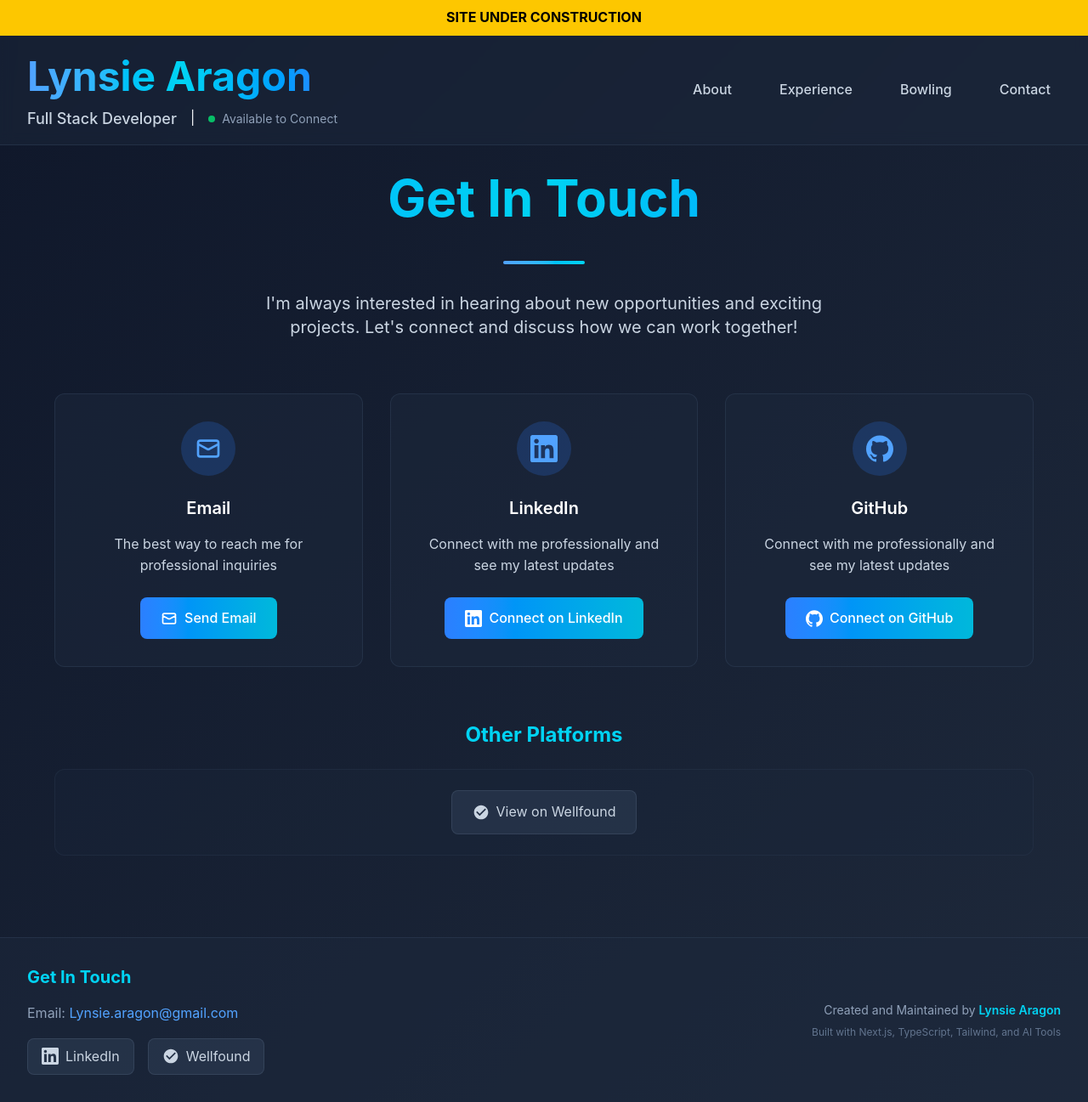
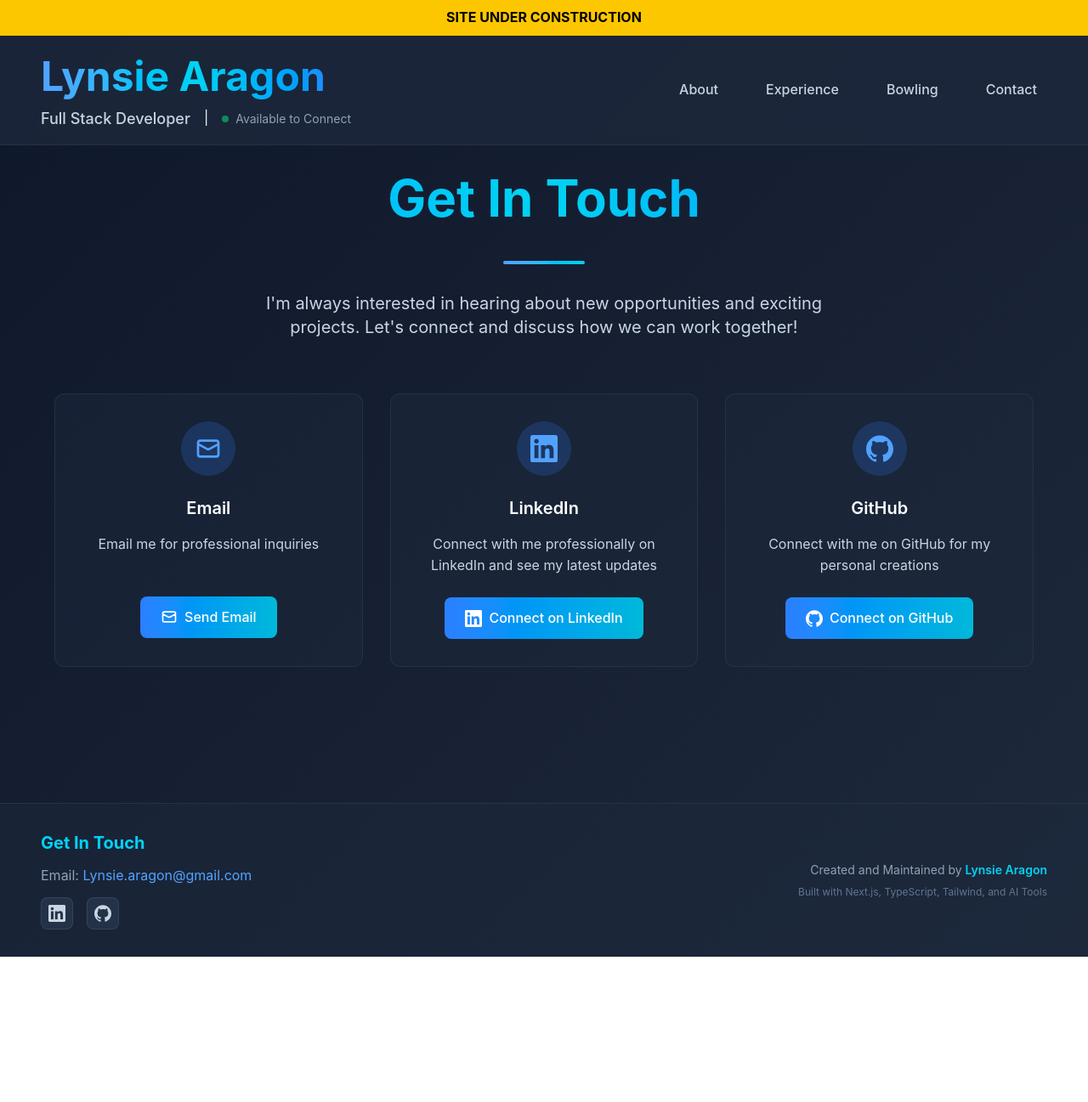
Before and after one commit to Lynsiearagon/lynsie-aragon-portfolio, a Next.js app: page /contact in a window 1280 px wide. Shown: the whole page at 85% size. After the commit the page ends 1126 px from the top, so only its background shows below. Built offline with nearby package versions, Linux system fonts and the light colour scheme.

Commit message:
Update footer

```diff
--- a/src/app/bowling/page.tsx
+++ b/src/app/bowling/page.tsx
@@ -152,7 +152,7 @@ export default function BowlingPage() {
       {/* Story Section */}
       <section className="mt-16 mb-12">
         <div
-          className="bg-slate-800 rounded-xl p-12 border border-slate-700 bg-cover bg-center bg-no-repeat relative"
+          className="bg-slate-800 rounded-xl p-8 p-16 border border-slate-700 bg-cover bg-center bg-no-repeat relative"
           style={{
             backgroundImage: "url('/photos/bowling-alley-carpet.jfif')",
           }}
@@ -214,7 +214,7 @@ export default function BowlingPage() {
         </h2>
         <div className="grid md:grid-cols-2 gap-6">
           <div
-            className="bg-slate-800 rounded-xl p-8 border border-slate-700 text-center hover:border-blue-400 transition-all duration-300 bg-cover bg-center bg-no-repeat relative"
+            className="bg-slate-800 rounded-xl p-8 lg:p-16 border border-slate-700 text-center hover:border-blue-400 transition-all duration-300 bg-cover bg-center bg-no-repeat relative"
             style={{
               backgroundImage: "url('/photos/bowling-alley-carpet.jfif')",
             }}
@@ -226,15 +226,15 @@ export default function BowlingPage() {
                   Aim For the Arrows
                 </span>
               </div>
-              <p className="text-lg font-semibold text-white mb-2">
+              <p className="text-lg font-semibold text-white mb-2 text-start">
                 Don&apos;t aim for the pins, aim for the arrows on the lane.
                 It&apos;s easier to hit a target that&apos;s closer than one
-                that&apos;s far away!
+                that&apos;s far away.
               </p>
             </div>
           </div>
           <div
-            className="bg-slate-800 rounded-xl p-8 border border-slate-700 text-center hover:border-blue-400 transition-all duration-300 bg-cover bg-center bg-no-repeat relative"
+            className="bg-slate-800 rounded-xl p-8 lg:p-16 border border-slate-700 text-center hover:border-blue-400 transition-all duration-300 bg-cover bg-center bg-no-repeat relative"
             style={{
               backgroundImage: "url('/photos/bowling-alley-carpet.jfif')",
             }}
@@ -246,7 +246,7 @@ export default function BowlingPage() {
                   Follow Through
                 </span>
               </div>
-              <p className="text-lg font-semibold text-white mb-2">
+              <p className="text-lg font-semibold text-white mb-2 text-start">
                 After releasing the ball, continue moving your arm upward above
                 your head; this helps increase power and accuracy.
               </p>
--- a/src/app/contact/page.tsx
+++ b/src/app/contact/page.tsx
@@ -37,8 +37,8 @@ export default function ContactPage() {
               </svg>
             </div>
             <h3 className="text-xl font-semibold text-white mb-4">Email</h3>
-            <p className="text-slate-300 mb-6">
-              The best way to reach me for professional inquiries
+            <p className="text-slate-300 mb-6 h-12.5">
+              Email me for professional inquiries
             </p>
             <a
               href="mailto:Lynsie.aragon@gmail.com"
@@ -76,7 +76,8 @@ export default function ContactPage() {
             </div>
             <h3 className="text-xl font-semibold text-white mb-4">LinkedIn</h3>
             <p className="text-slate-300 mb-6">
-              Connect with me professionally and see my latest updates
+              Connect with me professionally on LinkedIn and see my latest
+              updates
             </p>
             <Link
               href="https://www.linkedin.com/in/lynsie-aragon-dev/"
@@ -110,7 +111,7 @@ export default function ContactPage() {
             </div>
             <h3 className="text-xl font-semibold text-white mb-4">GitHub</h3>
             <p className="text-slate-300 mb-6">
-              Connect with me professionally and see my latest updates
+              Connect with me on GitHub for my personal creations
             </p>
             <Link
               href="https://github.com/Lynsiearagon"
@@ -132,7 +133,7 @@ export default function ContactPage() {
       </div>
 
       {/* Additional Platforms */}
-      <section className="text-center">
+      {/* <section className="text-center">
         <h2 className="text-2xl font-bold text-cyan-400 mb-6">
           Other Platforms
         </h2>
@@ -153,7 +154,7 @@ export default function ContactPage() {
             View on Wellfound
           </Link>
         </div>
-      </section>
+      </section> */}
     </div>
   );
 }
--- a/src/components/Footer.tsx
+++ b/src/components/Footer.tsx
@@ -3,12 +3,12 @@ import Link from "next/link";
 function Footer() {
   return (
     <footer className="bg-slate-800/50 border-t border-slate-700/50 mt-16">
-      <div className="container mx-auto px-4 sm:px-6 lg:px-8 py-8">
+      <div className="container mx-auto px-4 sm:px-6 lg:px-12 py-8">
         <div className="grid md:grid-cols-2 gap-8 items-center">
           {/* Contact Information */}
-          <div className="space-y-4">
+          <div className="space-y-3">
             <h3 className="text-xl font-bold text-cyan-400">Get In Touch</h3>
-            <div className="space-y-2">
+            <div className="space-y-3">
               <p className="text-slate-300">
                 <span className="text-slate-400">Email:</span>{" "}
                 <a
@@ -24,33 +24,32 @@ function Footer() {
             <div className="flex gap-4">
               <Link
                 href="https://www.linkedin.com/in/lynsie-aragon-dev/"
-                className="inline-flex items-center px-4 py-2 bg-slate-700/50 hover:bg-slate-600/50 text-slate-300 hover:text-white rounded-lg transition-all duration-200 border border-slate-600/50 hover:border-blue-400/50"
+                className="inline-flex items-center p-2 bg-slate-700/50 hover:bg-slate-600/50 text-slate-300 hover:text-white rounded-lg transition-all duration-200 border border-slate-600/50 hover:border-blue-400/50"
                 target="_blank"
                 rel="noopener noreferrer"
               >
                 <svg
-                  className="w-5 h-5 mr-2"
+                  className="w-5 h-5"
                   fill="currentColor"
                   viewBox="0 0 24 24"
                 >
                   <path d="M20.447 20.452h-3.554v-5.569c0-1.328-.027-3.037-1.852-3.037-1.853 0-2.136 1.445-2.136 2.939v5.667H9.351V9h3.414v1.561h.046c.477-.9 1.637-1.85 3.37-1.85 3.601 0 4.267 2.37 4.267 5.455v6.286zM5.337 7.433c-1.144 0-2.063-.926-2.063-2.065 0-1.138.92-2.063 2.063-2.063 1.14 0 2.064.925 2.064 2.063 0 1.139-.925 2.065-2.064 2.065zm1.782 13.019H3.555V9h3.564v11.452zM22.225 0H1.771C.792 0 0 .774 0 1.729v20.542C0 23.227.792 24 1.771 24h20.451C23.2 24 24 23.227 24 22.271V1.729C24 .774 23.2 0 22.222 0h.003z" />
                 </svg>
-                LinkedIn
               </Link>
               <Link
-                href="https://wellfound.com/u/lynsie-aragon"
-                className="inline-flex items-center px-4 py-2 bg-slate-700/50 hover:bg-slate-600/50 text-slate-300 hover:text-white rounded-lg transition-all duration-200 border border-slate-600/50 hover:border-blue-400/50"
+                href="https://github.com/Lynsiearagon"
+                className="inline-flex items-center p-2 bg-slate-700/50 hover:bg-slate-600/50 text-slate-300 hover:text-white rounded-lg transition-all duration-200 border border-slate-600/50 hover:border-blue-400/50"
                 target="_blank"
                 rel="noopener noreferrer"
               >
                 <svg
-                  className="w-5 h-5 mr-2"
+                  className="w-5 h-5"
                   fill="currentColor"
                   viewBox="0 0 24 24"
+                  aria-hidden="true"
                 >
-                  <path d="M12 2C6.48 2 2 6.48 2 12s4.48 10 10 10 10-4.48 10-10S17.52 2 12 2zm-2 15l-5-5 1.41-1.41L10 14.17l7.59-7.59L19 8l-9 9z" />
+                  <path d="M12 .296C5.373.296 0 5.67 0 12.3c0 5.301 3.438 9.8 8.205 11.387.6.111.82-.261.82-.579 0-.286-.011-1.04-.017-2.04-3.338.727-4.042-1.608-4.042-1.608-.546-1.388-1.333-1.758-1.333-1.758-1.089-.744.083-.729.083-.729 1.205.085 1.839 1.237 1.839 1.237 1.07 1.835 2.809 1.305 3.495.998.108-.775.418-1.305.762-1.605-2.665-.305-5.466-1.332-5.466-5.93 0-1.31.469-2.381 1.235-3.221-.124-.303-.535-1.522.117-3.176 0 0 1.008-.322 3.301 1.23a11.51 11.51 0 013.003-.404c1.018.005 2.043.137 3.003.404 2.291-1.552 3.297-1.23 3.297-1.23.654 1.654.243 2.873.119 3.176.77.84 1.233 1.911 1.233 3.221 0 4.61-2.804 5.622-5.475 5.919.43.369.814 1.096.814 2.21 0 1.595-.015 2.877-.015 3.268 0 .322.216.694.825.576C20.565 22.096 24 17.595 24 12.3 24 5.67 18.627.296 12 .296z" />
                 </svg>
-                Wellfound
               </Link>
             </div>
           </div>
--- a/src/components/Header.tsx
+++ b/src/components/Header.tsx
@@ -1,27 +1,49 @@
+"use client";
 import Link from "next/link";
 import NavBar from "./NavBar";
+import { useEffect, useState } from "react";
 
 function Header() {
+  const [isShrunk, setIsShrunk] = useState(false);
+
+  useEffect(() => {
+    const threshold = 64;
+    const onScroll = () => setIsShrunk(window.scrollY > threshold);
+    window.addEventListener("scroll", onScroll, { passive: true });
+    return () => window.removeEventListener("scroll", onScroll);
+  }, []);
+
   return (
-    <header className="bg-slate-800/50 backdrop-blur-sm border-b border-slate-700/50 sticky top-0 z-50">
+    <header className="bg-slate-800/80 backdrop-blur-sm border-b border-slate-700/50 sticky top-0 z-50">
       <div className="bg-yellow-400 text-black font-bold font-lg text-center p-2">
         SITE UNDER CONSTRUCTION
       </div>
-      <div className="container mx-auto px-4 sm:px-6 lg:px-8">
-        <div className="flex flex-row justify-between items-start sm:items-center py-4 gap-4">
+      <div
+        className={`container mx-auto px-4 sm:px-6 lg:px-12 transition-all duration-200 ${
+          isShrunk ? "py-2" : "py-4"
+        }`}
+      >
+        <div className="flex flex-row justify-between items-start sm:items-center py-0 gap-4">
           <div className="flex flex-col gap-1">
             <Link
               href={"/"}
-              className="text-4xl sm:text-5xl font-bold bg-gradient-to-r from-blue-400 via-cyan-400 to-blue-500 bg-clip-text text-transparent py-1 md:py-2 text-nowrap"
+              className={`text-4xl sm:text-5xl font-bold bg-gradient-to-r from-blue-400 via-cyan-400 to-blue-500 bg-clip-text text-transparent py-1 md:py-2 text-nowrap transition-all duration-200 ${
+                isShrunk ? "text-3xl sm:text-4xl" : ""
+              }`}
             >
               Lynsie Aragon
             </Link>
 
             <div className="flex flex-col md:flex-row">
+              {!isShrunk && (
                 <p className="text-lg text-slate-300 font-medium">
                   Full Stack Developer
                 </p>
-              <div className="hidden md:flex px-4">|</div>
+              )}
+
+              {!isShrunk && <div className="hidden md:flex px-4">|</div>}
+
+              {!isShrunk && (
                 <div className="flex items-center gap-2 text-sm text-slate-400">
                   <div className="w-2 h-2 bg-green-400 rounded-full animate-pulse"></div>
                   <span>
@@ -31,6 +53,7 @@ function Header() {
                     </Link>
                   </span>
                 </div>
+              )}
             </div>
           </div>
 
```
Lines whose indentation alone changed are shown as unchanged.
